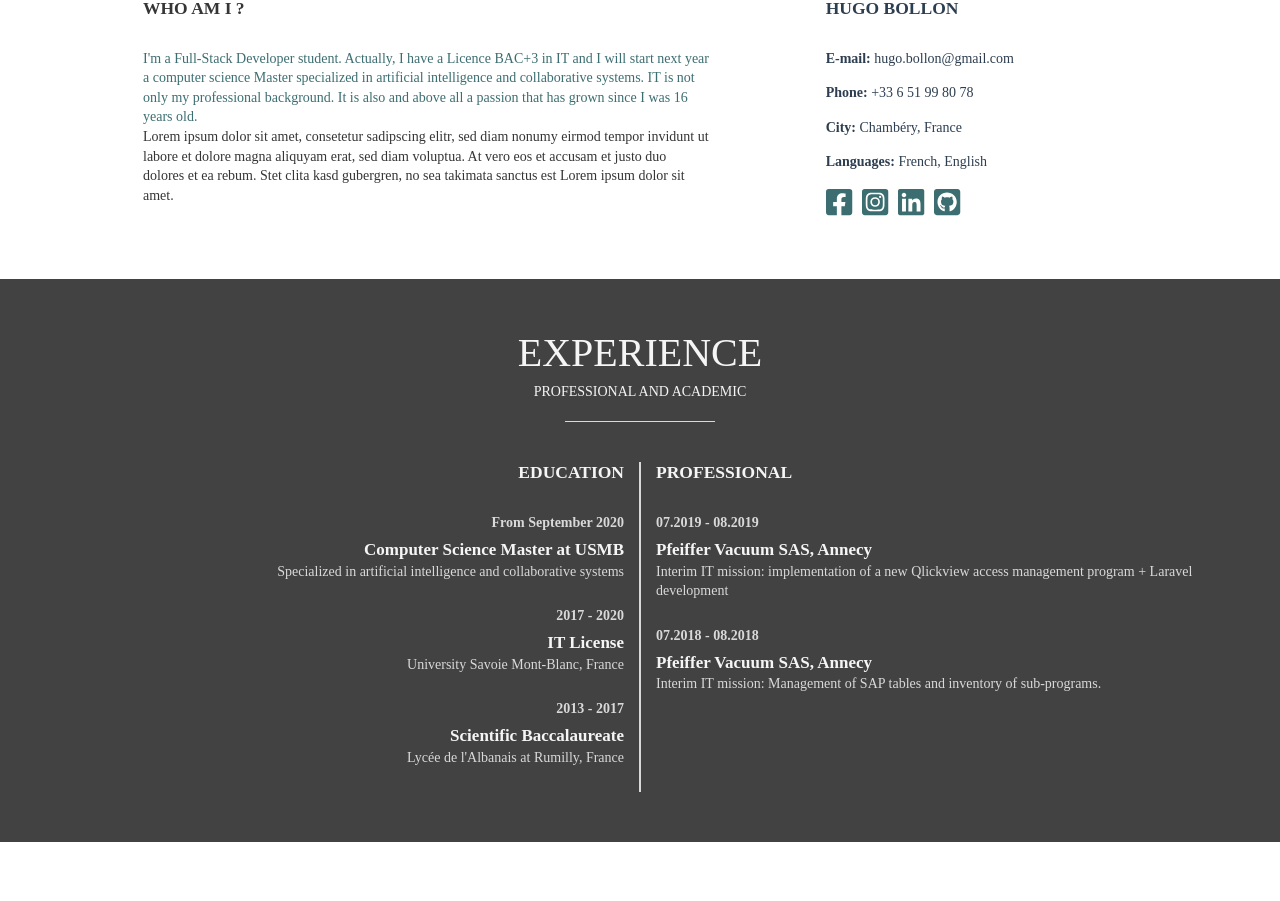
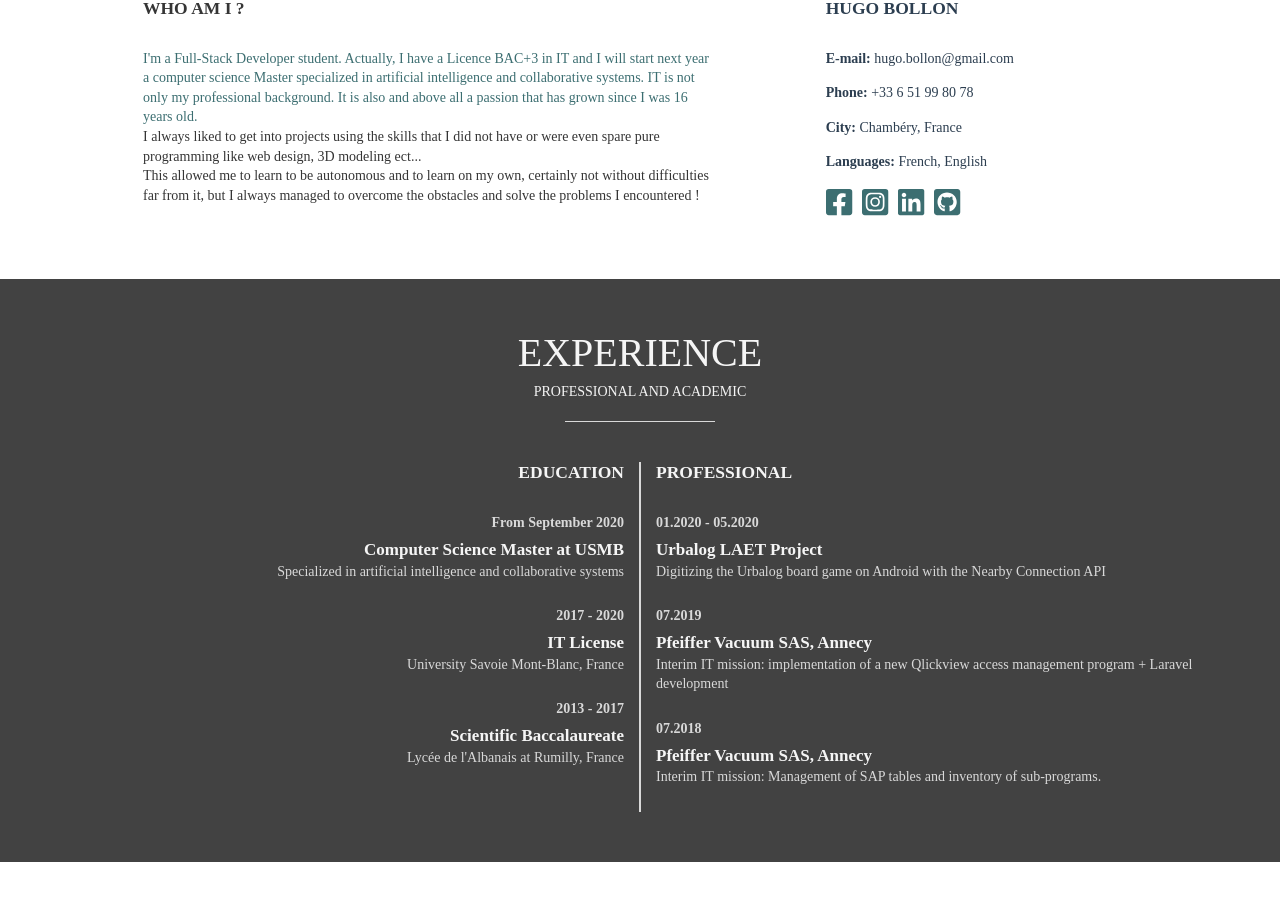
Before and after one commit to hbollon/portfolio-vuejs, a Vue app: page / in a window 1280 px wide. Shown: the part 1166-2067 px from the top of the page. Built offline with nearby package versions, Linux system fonts and the light colour scheme; a web font is replaced by a local one.

Commit message:
.htaccess rewrite conditions for non-www default and https
+ updated content

TODO : Merged content data to ButterCMS

```diff
--- a/public/index.html
+++ b/public/index.html
@@ -10,7 +10,7 @@
     <meta property="og:type" content="website" />
     <meta property="og:url" content="https://hugobollon.me/" />
     <meta property="og:locale" content="en_US" />
-    <meta property="og:image" content="<%= BASE_URL %>photo.jpg" />
+    <meta property="og:image" content="<%= BASE_URL %>og.png" />
     <meta property="og:description" content="Welcome to my personnal portfolio builded with VueJS !" />
 
     <link rel="icon" href="<%= BASE_URL %>favicon.ico">
--- a/src/components/Experience.vue
+++ b/src/components/Experience.vue
@@ -47,12 +47,17 @@ export default {
 		}],
 
 		professional: [{
-			year: "07.2019 - 08.2019",
+			year: "01.2020 - 05.2020",
+			title: "Urbalog LAET Project",
+			content: "Digitizing the Urbalog board game on Android with the Nearby Connection API"
+		},
+    {
+			year: "07.2019",
 			title: "Pfeiffer Vacuum SAS, Annecy",
 			content: "Interim IT mission: implementation of a new Qlickview access management program + Laravel development"
 		},
 		{
-			year: "07.2018 - 08.2018",
+			year: "07.2018",
 			title: "Pfeiffer Vacuum SAS, Annecy",
 			content: "Interim IT mission: Management of SAP tables and inventory of sub-programs."
 		}]
--- a/src/components/Presentation.vue
+++ b/src/components/Presentation.vue
@@ -2,7 +2,8 @@
   <div class="paragraph">
     <h3>Who am I ?</h3>
     <div class="begin">I'm a Full-Stack Developer student. Actually, I have a Licence BAC+3 in IT and I will start next year a computer science Master specialized in artificial intelligence and collaborative systems. IT is not only my professional background. It is also and above all a passion that has grown since I was 16 years old.</div>
-    <p>Lorem ipsum dolor sit amet, consetetur sadipscing elitr, sed diam nonumy eirmod tempor invidunt ut labore et dolore magna aliquyam erat, sed diam voluptua. At vero eos et accusam et justo duo dolores et ea rebum. Stet clita kasd gubergren, no sea takimata sanctus est Lorem ipsum dolor sit amet.</p>
+    <p>I always liked to get into projects using the skills that I did not have or were even spare pure programming like web design, 3D modeling ect... <br>
+    This allowed me to learn to be autonomous and to learn on my own, certainly not without difficulties far from it, but I always managed to overcome the obstacles and solve the problems I encountered !</p>
   </div>
 </template>
 
```
Also changed, not shown: public/og.png (added), 1 other file (tests, documents, lock files or other folders).
